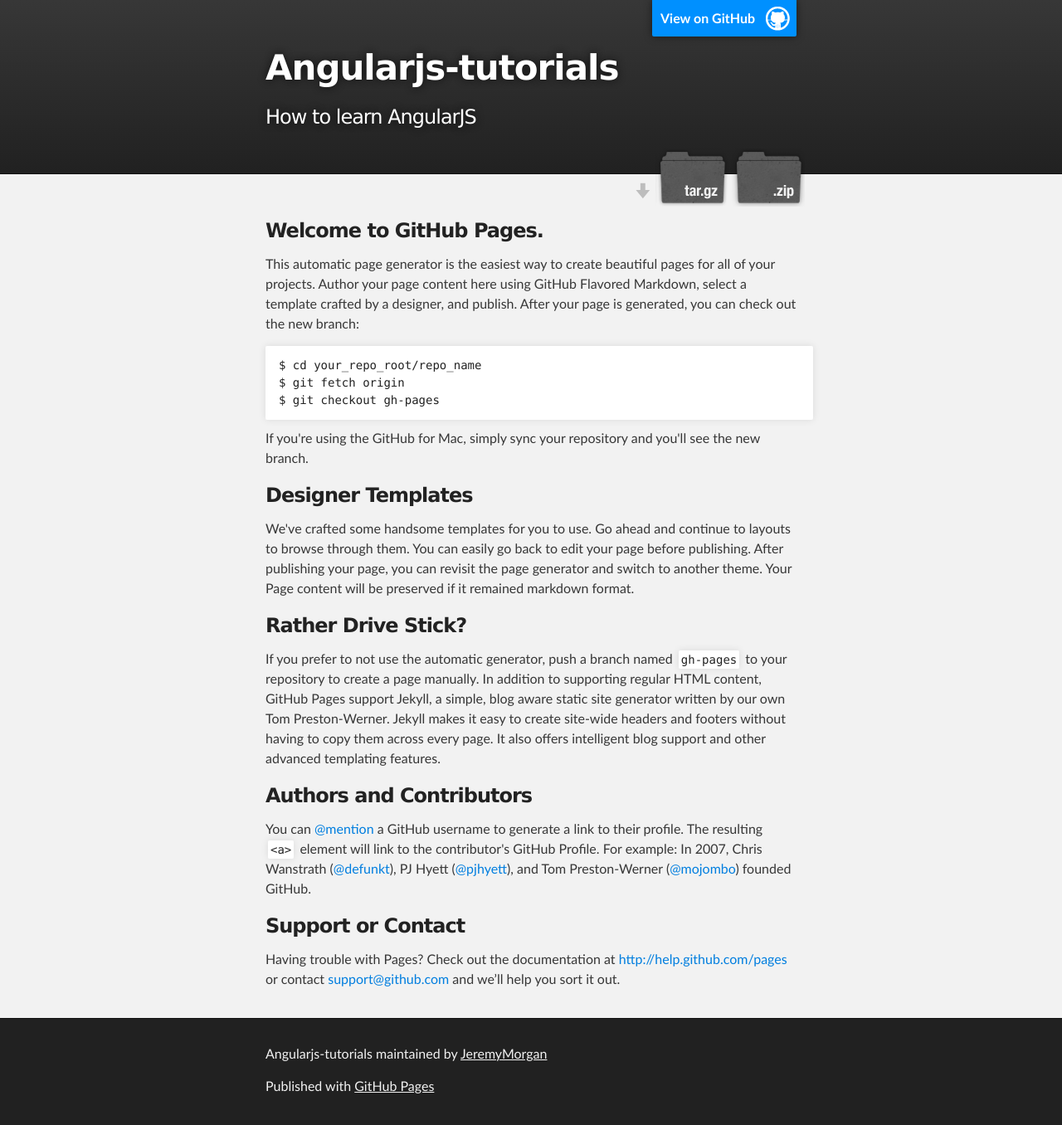
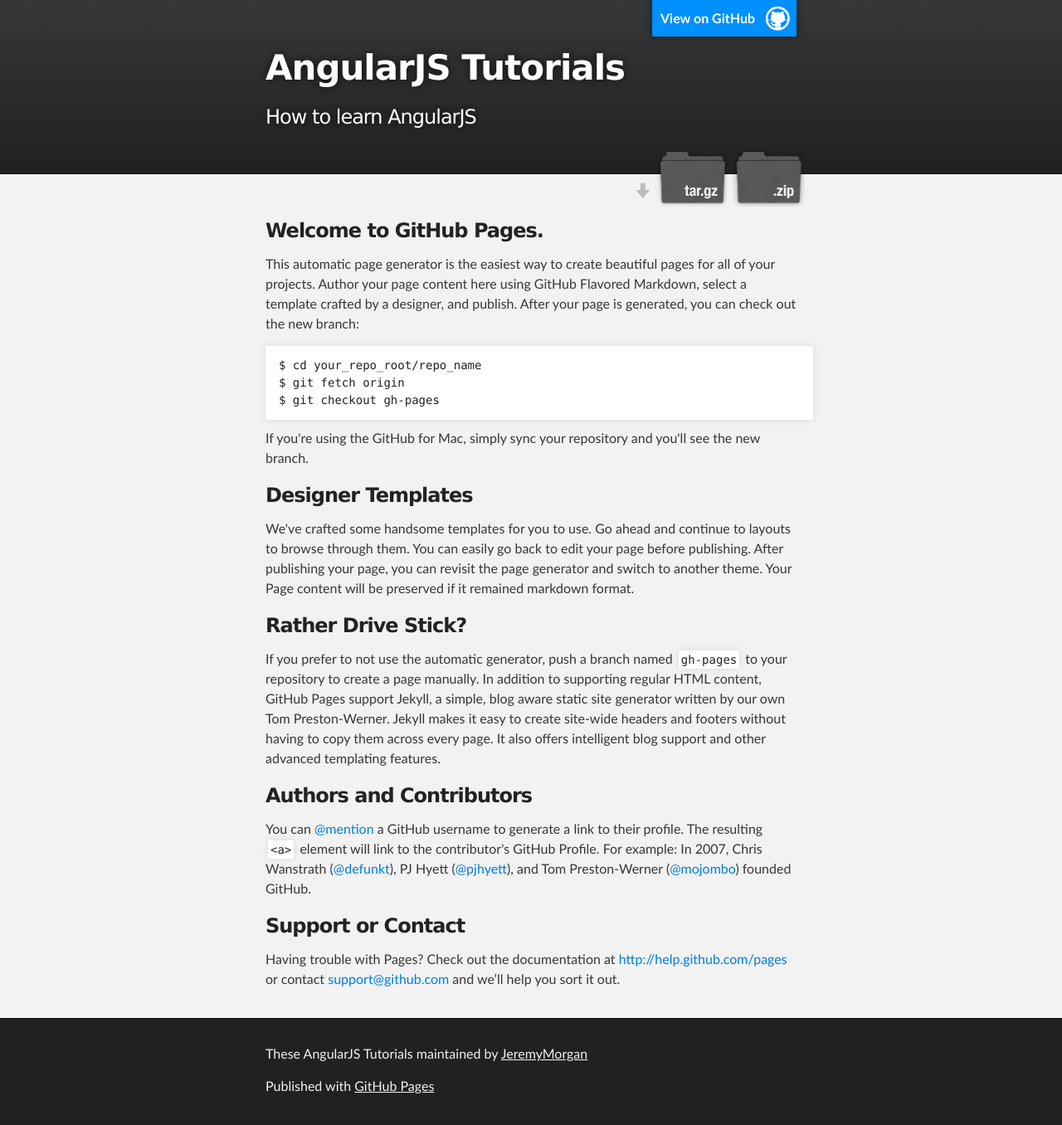
Before and after one commit to JeremyMorgan/angularjs-tutorials, a plain HTML site: page index.html in a window 1280 px wide. Shown: the whole page at 83% size. Drawn offline with Linux system fonts and the light colour scheme.

Commit message:
testing manual commit

```diff
--- a/index.html
+++ b/index.html
@@ -1,33 +1,25 @@
 <!DOCTYPE html>
 <html>
-
   <head>
     <meta charset='utf-8'>
     <meta http-equiv="X-UA-Compatible" content="chrome=1">
     <meta name="description" content="Angularjs-tutorials : How to learn AngularJS">
-
     <link rel="stylesheet" type="text/css" media="screen" href="stylesheets/stylesheet.css">
-
-    <title>Angularjs-tutorials</title>
+    <title>AngularJS Tutorials</title>
   </head>
-
   <body>
-
     <!-- HEADER -->
     <div id="header_wrap" class="outer">
         <header class="inner">
           <a id="forkme_banner" href="https://github.com/JeremyMorgan/AngularJS-Tutorials">View on GitHub</a>
-
-          <h1 id="project_title">Angularjs-tutorials</h1>
+          <h1 id="project_title">AngularJS Tutorials</h1>
           <h2 id="project_tagline">How to learn AngularJS</h2>
-
             <section id="downloads">
               <a class="zip_download_link" href="https://github.com/JeremyMorgan/AngularJS-Tutorials/zipball/master">Download this project as a .zip file</a>
               <a class="tar_download_link" href="https://github.com/JeremyMorgan/AngularJS-Tutorials/tarball/master">Download this project as a tar.gz file</a>
             </section>
         </header>
     </div>
-
     <!-- MAIN CONTENT -->
     <div id="main_content_wrap" class="outer">
       <section id="main_content" class="inner">
@@ -68,12 +60,11 @@
     <!-- FOOTER  -->
     <div id="footer_wrap" class="outer">
       <footer class="inner">
-        <p class="copyright">Angularjs-tutorials maintained by <a href="https://github.com/JeremyMorgan">JeremyMorgan</a></p>
+        <p class="copyright">These AngularJS Tutorials maintained by <a href="https://github.com/JeremyMorgan">JeremyMorgan</a></p>
         <p>Published with <a href="http://pages.github.com">GitHub Pages</a></p>
       </footer>
     </div>
-
-              <script type="text/javascript">
+        <script type="text/javascript">
             var gaJsHost = (("https:" == document.location.protocol) ? "https://ssl." : "http://www.");
             document.write(unescape("%3Cscript src='" + gaJsHost + "google-analytics.com/ga.js' type='text/javascript'%3E%3C/script%3E"));
           </script>
@@ -83,7 +74,5 @@
             pageTracker._trackPageview();
             } catch(err) {}
           </script>
-
-
-  </body>
+</body>
 </html>
```
